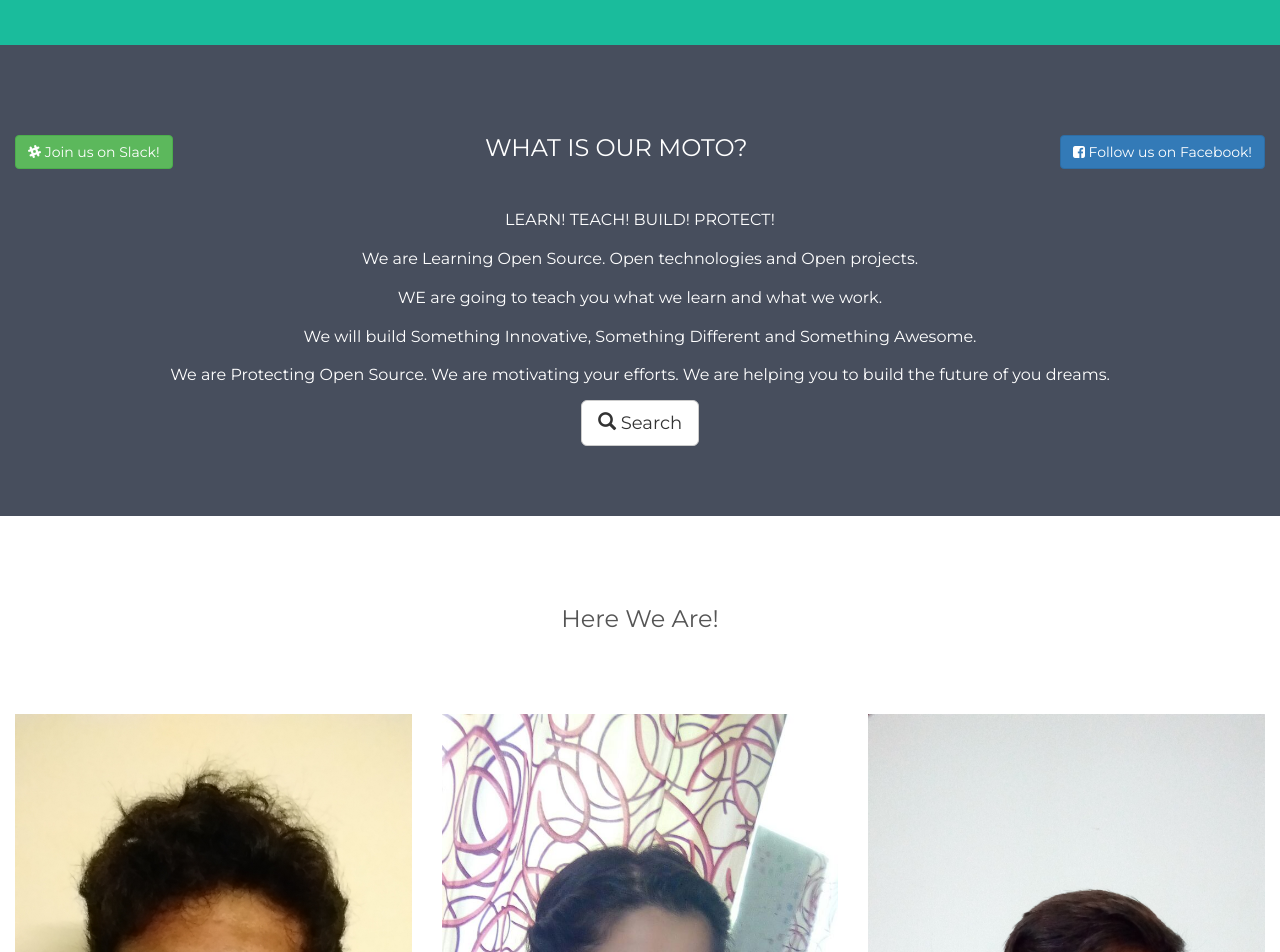
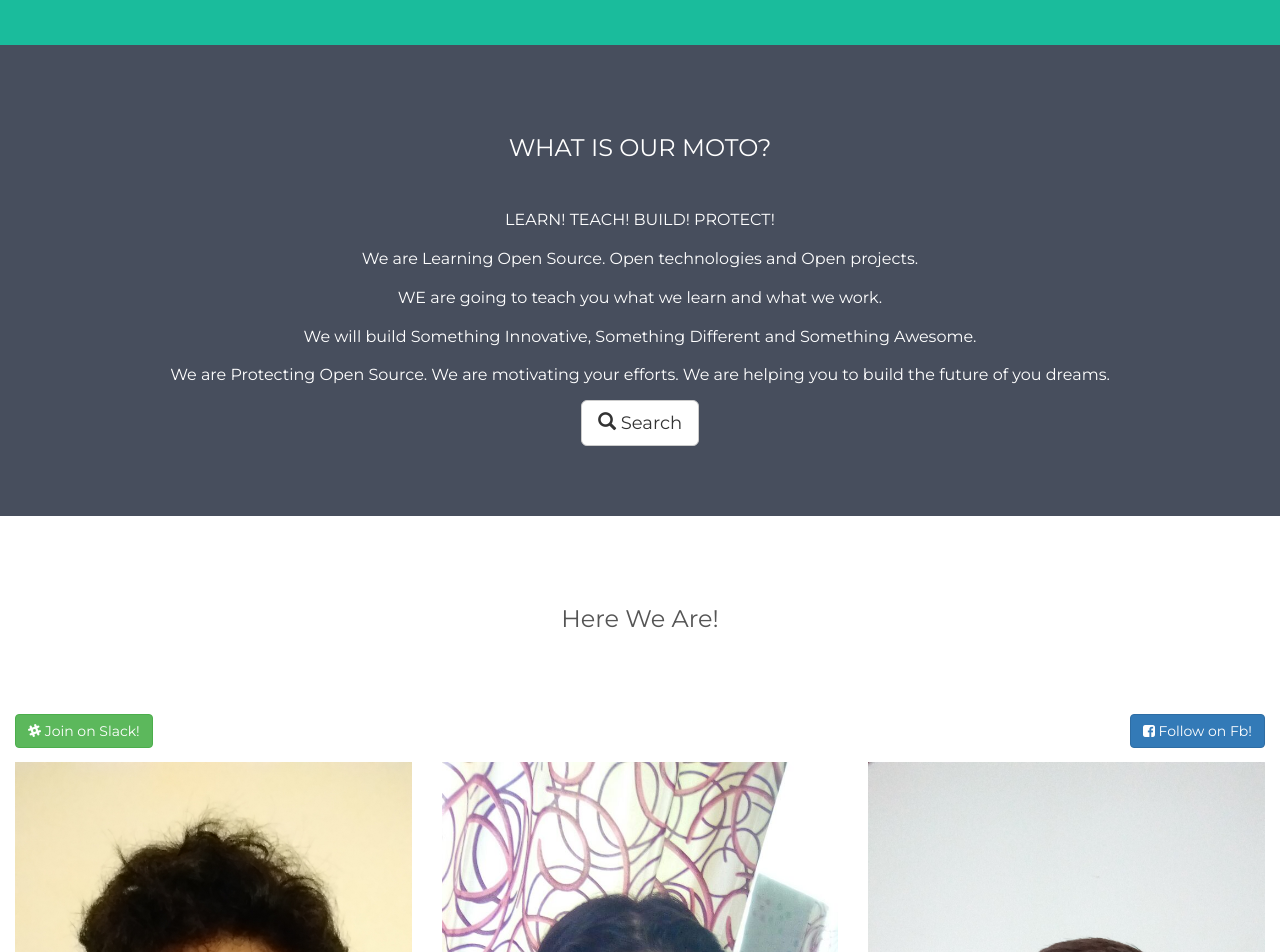
Before and after one commit to parth0595/website, a plain HTML site: page web1.html in a window 1280 px wide. Shown: the part 800-1752 px from the top of the page. Drawn offline with nearby package versions, Linux system fonts and the light colour scheme.

Commit message:
changes minor

```diff
--- a/web1.html
+++ b/web1.html
@@ -151,7 +151,7 @@
 <!-- Second Container -->
 <div class="container-fluid bg-2 text-center" id="moto">
 
-  <h3 class="margin"><button type="button" class="btn btn-success pull-left" onclick="location.href = 'https://mozillians-team.slack.com/';" ><i class="fa fa-slack"></i>  Join us on Slack!    </button>  WHAT IS OUR MOTO?  <button type="button" class="btn btn-primary pull-right" onclick="location.href = 'https://www.facebook.com/mozillacampusclubucoe/';" ><i class="fa fa-facebook-square"></i>  Follow us on Facebook!  </h3>
+  <h3 class="margin">  WHAT IS OUR MOTO?  </h3>
   <p>LEARN! TEACH! BUILD! PROTECT!  </p>
   <p>We are Learning Open Source. Open technologies and Open projects.</p>
   <p> WE are going to teach you what we learn and what we work.</p>
@@ -165,6 +165,8 @@
 <!-- Third Container (Grid) -->
 <div class="container-fluid bg-3 text-center" id="team">
   <h3 class="margin">Here We Are!</h3><br>
+  <p><button type="button" class="btn btn-success pull-left" onclick="location.href = 'https://mozillians-team.slack.com/';" ><i class="fa fa-slack"></i>  Join on Slack! </button> <button type="button" class="btn btn-primary pull-right" onclick="location.href = 'https://www.facebook.com/mozillacampusclubucoe/';" ><i class="fa fa-facebook-square"></i>  Follow on Fb!  </button></p>
+<p><br></p>
     <div class="row">
       <div class="col-sm-4">
         <img src="gurnor.jpg" class="img-responsive margin" style="width:100%" alt="Image">
```
